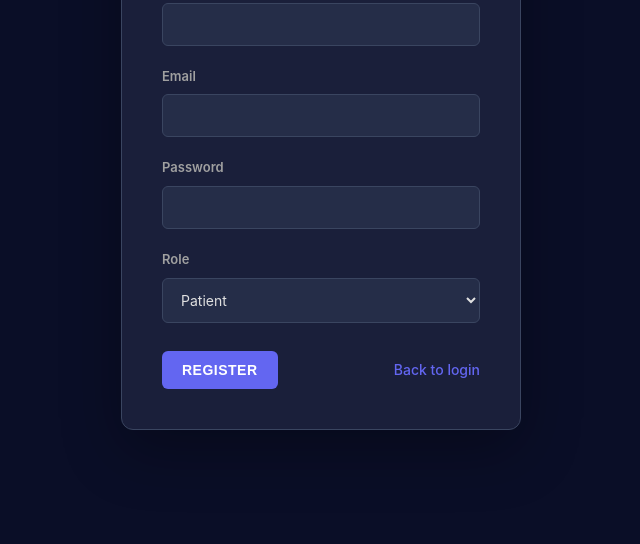
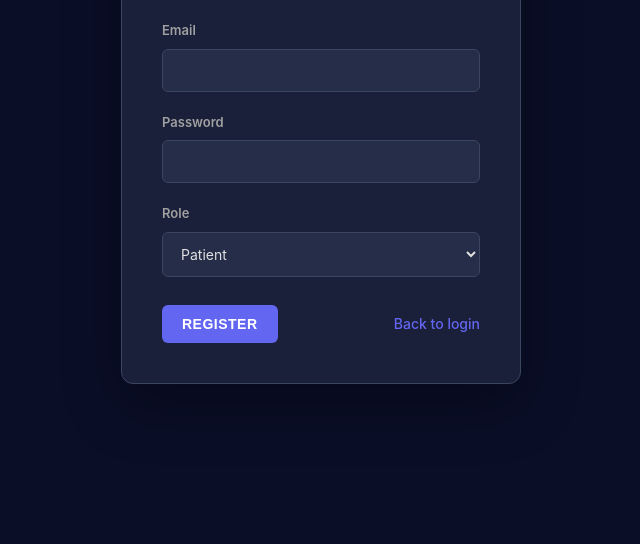
Before and after one commit to iharshit-garg/SWE-Group10-Project, a plain HTML site: page healthme-frontend/pages/register/index.html in a window 1280 px wide. Shown: the part 256-800 px from the top of the page, without its empty margins (319-959 px from the left). Drawn offline with Linux system fonts and the light colour scheme; files that its build step writes are made by us from their sources; files whose address does not match are found by name.

Commit message:
fix(auth): Align frontend registration form with backend API
User registration was failing because the frontend registration form included a "Full name" field that the backend API does not handle.

The `POST /api/auth/register` endpoint only accepts `email`, `password`, and `role`. The mismatch between the form data and the expected API payload caused the user creation process to fail silently.

This commit resolves the issue by removing the "Full name" input from the registration form in `healthme-frontend/pages/register/index.html`. This change aligns the frontend with the backend API contract, ensuring that registration requests are successful.

```diff
--- a/healthme-frontend/pages/register/index.html
+++ b/healthme-frontend/pages/register/index.html
@@ -10,7 +10,6 @@
   <main class="card auth-card">
     <h1 class="brand">Create account</h1>
     <form id="registerForm" class="form">
-      <label>Full name<input type="text" id="name" required></label>
       <label>Email<input type="email" id="emailR" required></label>
       <label>Password<input type="password" id="passwordR" required minlength="6"></label>
       <label>Role
```
